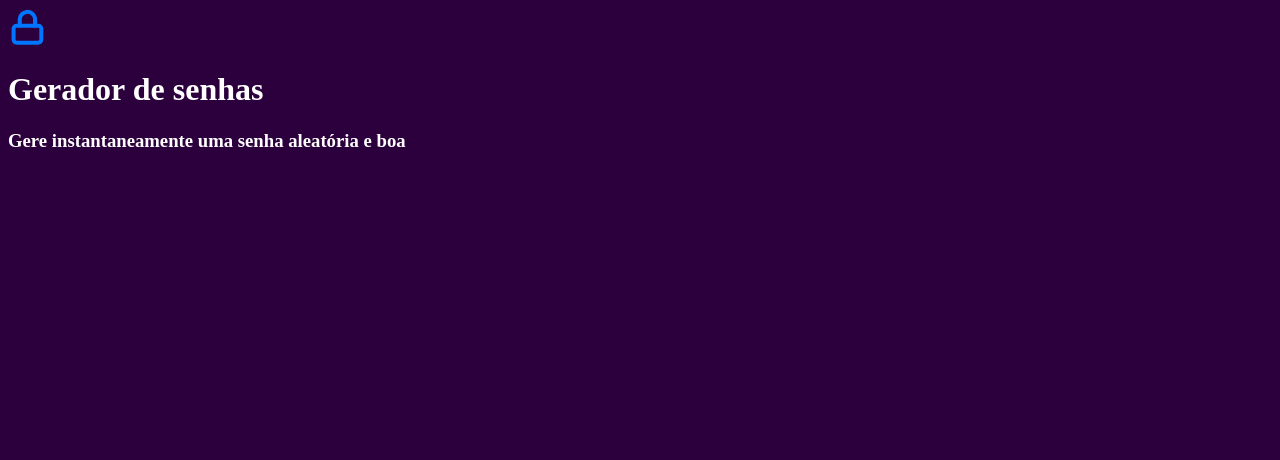
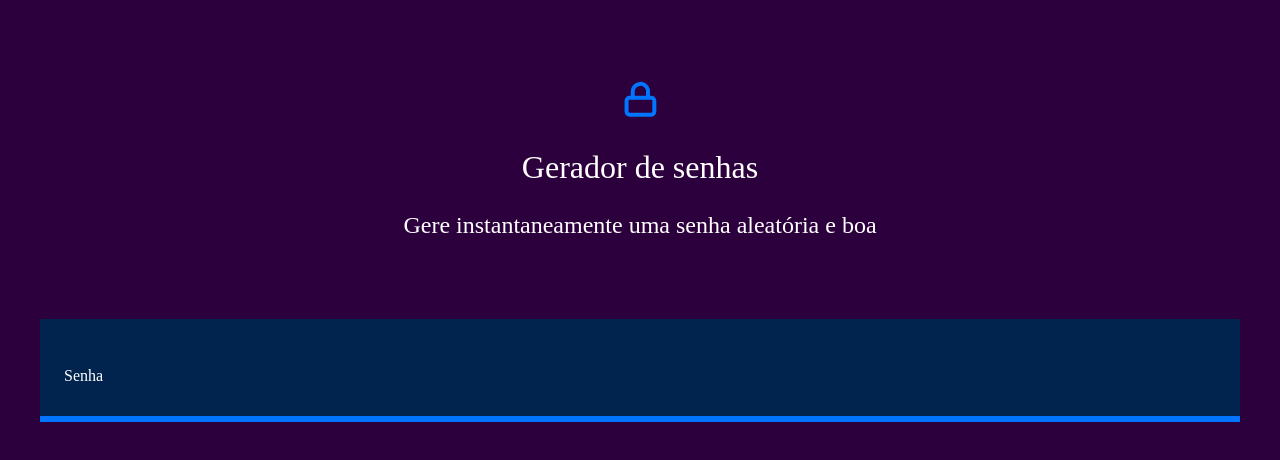
Before and after one commit to andrelui5886/Senhas, a plain HTML site: page index.html in a window 1280 px wide. Drawn offline with Linux system fonts and the light colour scheme.

Commit message:
Add files via upload

```diff
--- a/index.html
+++ b/index.html
@@ -1,14 +1,26 @@
+
 <!DOCTYPE html>
 <html lang="pt-br">
+
 <head>
     <meta charset="UTF-8">
     <meta name="viewport" content="width=device-width, initial-scale=1.0">
-    <title>Gerador de Senhas</title>
+    <title>Gerador de senha</title>
     <link rel="stylesheet" href="style.css">
 </head>
+
 <body>
-<img src="unlock.svg" alt="cadeado">
-<h1>Gerador de senhas</h1>
-<h3>Gere instantaneamente uma senha aleatória e boa</h3>
+    <section class="conteudo">
+        <div class="conteudo-titulo">
+            <img src="unlock.svg" alt="cadeado fechado">
+            <h2 class="titulo-principal">Gerador de senhas</h2>
+            <h3 class="titulo-secundario">Gere instantaneamente uma senha aleatória e boa</h3>
+        </div>
+        <div class="conteudo-senha">
+            <label for="senha">Senha</label>
+            <input name="senha" type="text" id="campo-senha">
+        </div>
+    </section>
 </body>
+
 </html>
--- a/style.css
+++ b/style.css
@@ -5,8 +5,50 @@
     --fundo-texto: #001E40;
     --borda: #0075FF;
 }
+*{
+    font-weight: 400;
+}
+
 body{
-   color:var(--branco);
-   background-color: var(--cor-de-fundo);
+    color: var(--branco);
+    background-color: var(--cor-de-fundo);
+    font-family: var(--roboto);
+}
 
+.titulo-principal{
+    font-family: var(--roboto-mono);
+    font-size: 32px;
 }
+
+.titulo-secundario{
+    font-size: 24px;
+}
+
+.conteudo-titulo{
+    text-align: center;
+    margin-top: 80px;
+}
+
+.conteudo-senha{
+    margin-top: 80px;
+    background: var(--fundo-senha);
+    padding: 24px;
+    border-bottom: 6px solid var(--borda);
+}
+
+#campo-senha{
+    background-color: var(--fundo-senha);
+    border: none;
+    color: var(--branco);
+    font-family: var(--roboto-mono);
+    font-size: 40px;
+}
+
+#campo-senha:focus{
+    outline: none;
+}
+
+.conteudo{
+    max-width: 1200px;
+    margin: 0 auto;
+}
```
